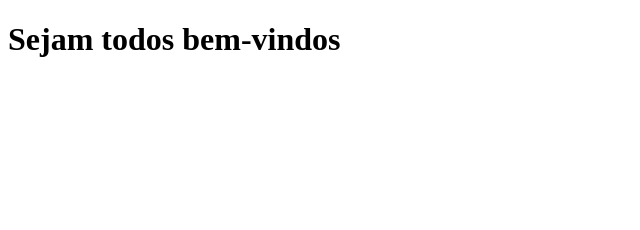
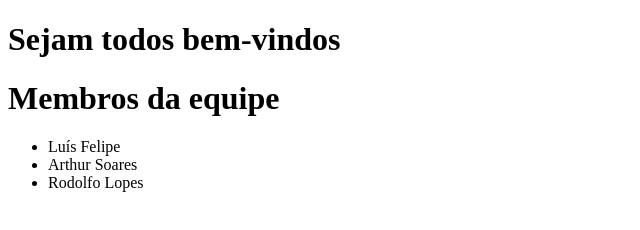
Before and after one commit to rommelcarneiro/git-pmgcc-t-20212, a plain HTML site: page index.html in a window 1280 px wide. Shown: the whole page, without its empty margins (0-640 px from the left). Drawn offline with Linux system fonts and the light colour scheme.

Commit message:
UPDATE index.html inclusão dos membros da equipe

```diff
--- a/index.html
+++ b/index.html
@@ -8,5 +8,12 @@
 </head>
 <body>
     <h1>Sejam todos bem-vindos</h1>
+
+    <h1>Membros da equipe</h1>
+    <ul>
+        <li>Luís Felipe</li>
+        <li>Arthur Soares</li>
+        <li>Rodolfo Lopes</li>
+    </ul>
 </body>
 </html>
```
